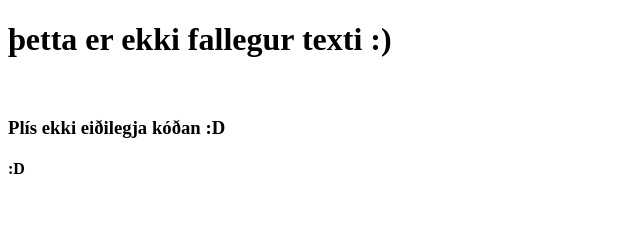
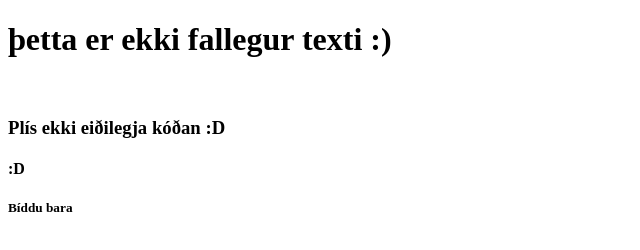
Before and after one commit to Vef2-musc/H-pverkefni-test, a plain HTML site: page index.html in a window 1280 px wide. Shown: the full height of the page, 0-640 px from the left. Drawn offline with Linux system fonts and the light colour scheme.

Commit message:
Omanus text

```diff
--- a/index.html
+++ b/index.html
@@ -7,4 +7,5 @@
     	<br>
     <h3>Plís ekki eiðilegja kóðan :D</h3>
     <h4> :D</h4>
+    <h5> Bíddu bara</h5>
 </body>
```
